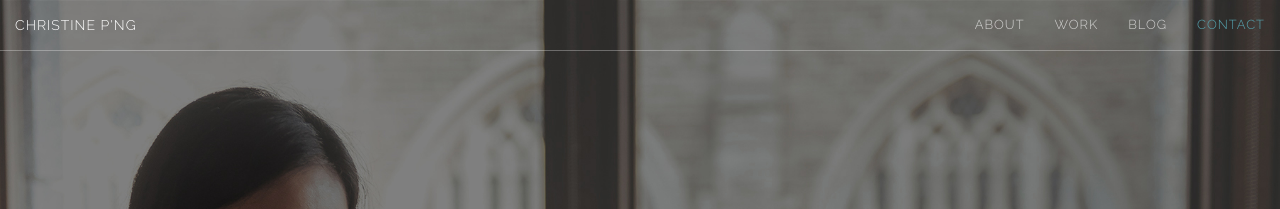
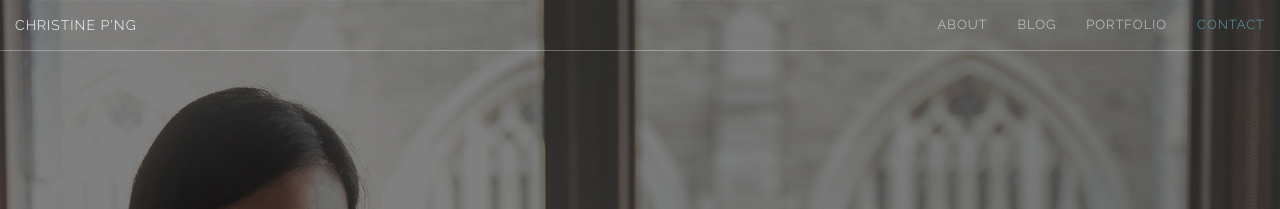
Before and after one commit to chspng/christinepng.ca, a Jekyll site: the page built from index.html, in a window 1280 px wide. Shown: the top 209 px of the page. Built offline with Jekyll 4.4.1, drawn with Linux system fonts in a browser that asks for light colours; the list of posts is cut into pages by our own code.

Commit message:
rename and reordering nav

```diff
--- a/_includes/nav.html
+++ b/_includes/nav.html
@@ -18,10 +18,10 @@
                     <a class="page-scroll" href="#about" style="font-weight: 300;">ABOUT</a>
                 </li>
                 <li>
-                    <a class="page-scroll" href="#mrp" style="font-weight: 300;">WORK</a>
+                    <a class="page-scroll" href="blog" style="font-weight: 300;">BLOG</a>
                 </li>
                 <li>
-                    <a class="page-scroll" href="#blog" style="font-weight: 300;">BLOG</a>
+                    <a class="page-scroll" href="#portfolio" style="font-weight: 300;">PORTFOLIO</a>
                 </li>
                 <li>
                     <a class="page-scroll" href="#contact" style="font-weight: 300;">CONTACT</a>
```
